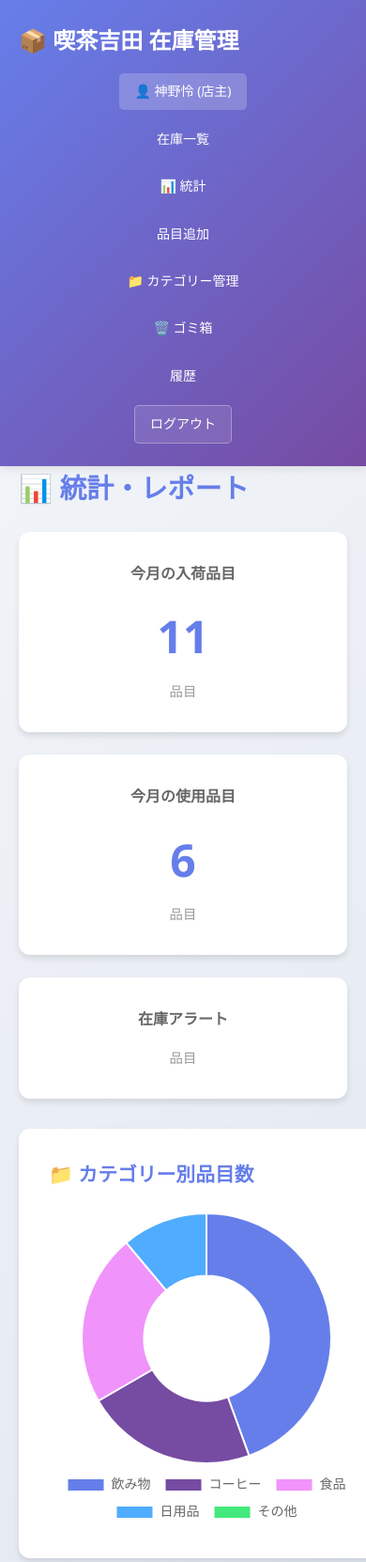
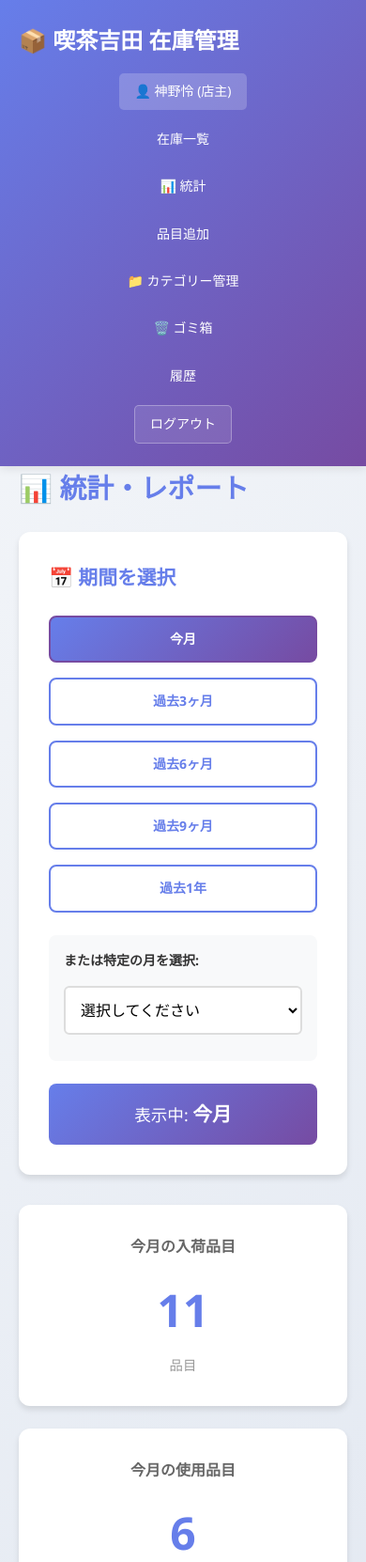
Before and after one commit to ren1225A/zaiko-app, a Flask app: page /statistics in a window 390 px wide. Shown: the top 1662 px of the page at 94% size. Run offline with Flask 3, Linux system fonts and the light colour scheme; a user stored in the database is signed in; data comes from the database, SQL or seed files in the repository; both versions use the stored data as it was after the commit.

Commit message:
コミット２

```diff
--- a/app.py
+++ b/app.py
@@ -294,6 +294,200 @@ def permanent_delete(item_id):
 def statistics():
     conn = get_db()
 
+    # パラメータ取得（月選択・期間選択）
+    selected_period = request.args.get('period', 'current_month')  # current_month, 3months, 6months, 9months, 1year
+    selected_month = request.args.get('month', '')  # 2026-02 形式
+
+    # 期間の計算
+    if selected_period == 'current_month':
+        start_date = "date('now', 'start of month')"
+        period_label = "今月"
+    elif selected_period == '3months':
+        start_date = "date('now', '-3 months')"
+        period_label = "過去3ヶ月"
+    elif selected_period == '6months':
+        start_date = "date('now', '-6 months')"
+        period_label = "過去6ヶ月"
+    elif selected_period == '9months':
+        start_date = "date('now', '-9 months')"
+        period_label = "過去9ヶ月"
+    elif selected_period == '1year':
+        start_date = "date('now', '-1 year')"
+        period_label = "過去1年"
+    elif selected_month:
+        # 特定の月が選択された場合
+        start_date = f"date('{selected_month}-01')"
+        period_label = selected_month.replace('-', '年') + '月'
+    else:
+        start_date = "date('now', 'start of month')"
+        period_label = "今月"
+
+    # 利用可能な月のリスト取得（過去12ヶ月）
+    available_months = conn.execute('''
+        SELECT DISTINCT strftime('%Y-%m', created_at) as month
+        FROM STOCK_TRANSACTIONS
+        WHERE created_at >= date('now', '-12 months')
+        ORDER BY month DESC
+    ''').fetchall()
+
+    # 1. 月別使用量（過去6ヶ月）
+    monthly_usage = conn.execute('''
+        SELECT
+            strftime('%Y-%m', st.created_at) as month,
+            i.name as item_name,
+            SUM(CASE WHEN st.quantity_delta < 0 THEN ABS(st.quantity_delta) ELSE 0 END) as usage
+        FROM STOCK_TRANSACTIONS st
+        JOIN ITEMS i ON st.item_id = i.item_id
+        WHERE st.created_at >= date('now', '-6 months')
+        AND st.reason IN ('使用', '廃棄')
+        GROUP BY month, i.name
+        ORDER BY month DESC
+    ''').fetchall()
+
+    # 2. カテゴリー別在庫割合
+    category_stock = conn.execute('''
+        SELECT
+            c.name as category_name,
+            COUNT(i.item_id) as item_count,
+            SUM(i.current_quantity) as total_quantity
+        FROM CATEGORIES c
+        LEFT JOIN ITEMS i ON c.category_id = i.category_id AND i.is_active = 1
+        GROUP BY c.category_id, c.name
+        ORDER BY item_count DESC
+    ''').fetchall()
+
+    # 3. よく使う品目ランキング（選択期間）
+    if selected_month:
+        # 特定の月
+        top_items_query = f'''
+            SELECT
+                i.name as item_name,
+                i.unit,
+                SUM(CASE WHEN st.quantity_delta < 0 THEN ABS(st.quantity_delta) ELSE 0 END) as total_usage,
+                COUNT(*) as transaction_count
+            FROM STOCK_TRANSACTIONS st
+            JOIN ITEMS i ON st.item_id = i.item_id
+            WHERE strftime('%Y-%m', st.created_at) = '{selected_month}'
+            AND st.reason IN ('使用', '廃棄')
+            GROUP BY i.item_id, i.name, i.unit
+            ORDER BY total_usage DESC
+            LIMIT 10
+        '''
+    else:
+        top_items_query = f'''
+            SELECT
+                i.name as item_name,
+                i.unit,
+                SUM(CASE WHEN st.quantity_delta < 0 THEN ABS(st.quantity_delta) ELSE 0 END) as total_usage,
+                COUNT(*) as transaction_count
+            FROM STOCK_TRANSACTIONS st
+            JOIN ITEMS i ON st.item_id = i.item_id
+            WHERE st.created_at >= {start_date}
+            AND st.reason IN ('使用', '廃棄')
+            GROUP BY i.item_id, i.name, i.unit
+            ORDER BY total_usage DESC
+            LIMIT 10
+        '''
+
+    top_items = conn.execute(top_items_query).fetchall()
+
+    # 3-2. 単位ごとの使用量ランキング
+    units_ranking = {}
+    all_units = conn.execute('SELECT DISTINCT unit FROM ITEMS WHERE is_active = 1 AND unit IS NOT NULL').fetchall()
+
+    for unit_row in all_units:
+        unit = unit_row['unit']
+
+        if selected_month:
+            items_query = f'''
+                SELECT
+                    i.name as item_name,
+                    i.unit,
+                    SUM(CASE WHEN st.quantity_delta < 0 THEN ABS(st.quantity_delta) ELSE 0 END) as total_usage,
+                    COUNT(*) as transaction_count
+                FROM STOCK_TRANSACTIONS st
+                JOIN ITEMS i ON st.item_id = i.item_id
+                WHERE strftime('%Y-%m', st.created_at) = '{selected_month}'
+                AND st.reason IN ('使用', '廃棄')
+                AND i.unit = ?
+                GROUP BY i.item_id, i.name, i.unit
+                ORDER BY total_usage DESC
+                LIMIT 5
+            '''
+        else:
+            items_query = f'''
+                SELECT
+                    i.name as item_name,
+                    i.unit,
+                    SUM(CASE WHEN st.quantity_delta < 0 THEN ABS(st.quantity_delta) ELSE 0 END) as total_usage,
+                    COUNT(*) as transaction_count
+                FROM STOCK_TRANSACTIONS st
+                JOIN ITEMS i ON st.item_id = i.item_id
+                WHERE st.created_at >= {start_date}
+                AND st.reason IN ('使用', '廃棄')
+                AND i.unit = ?
+                GROUP BY i.item_id, i.name, i.unit
+                ORDER BY total_usage DESC
+                LIMIT 5
+            '''
+
+        items = conn.execute(items_query, (unit,)).fetchall()
+
+        if items:
+            units_ranking[unit] = items
+
+    # 4. 在庫アラート（閾値120%以下）
+    low_stock_items = conn.execute('''
+        SELECT
+            i.name as item_name,
+            i.current_quantity,
+            i.min_threshold,
+            i.unit,
+            ROUND((i.current_quantity * 100.0 / i.min_threshold), 1) as percentage
+        FROM ITEMS i
+        WHERE i.is_active = 1
+        AND i.current_quantity <= (i.min_threshold * 1.2)
+        ORDER BY percentage ASC
+    ''').fetchall()
+
+    # 5. 期間の統計サマリー
+    if selected_month:
+        summary_query = f'''
+            SELECT
+                COUNT(DISTINCT CASE WHEN quantity_delta > 0 THEN item_id END) as items_received,
+                COUNT(DISTINCT CASE WHEN quantity_delta < 0 THEN item_id END) as items_used,
+                SUM(CASE WHEN quantity_delta > 0 THEN quantity_delta ELSE 0 END) as total_received,
+                SUM(CASE WHEN quantity_delta < 0 THEN ABS(quantity_delta) ELSE 0 END) as total_used
+            FROM STOCK_TRANSACTIONS
+            WHERE strftime('%Y-%m', created_at) = '{selected_month}'
+        '''
+    else:
+        summary_query = f'''
+            SELECT
+                COUNT(DISTINCT CASE WHEN quantity_delta > 0 THEN item_id END) as items_received,
+                COUNT(DISTINCT CASE WHEN quantity_delta < 0 THEN item_id END) as items_used,
+                SUM(CASE WHEN quantity_delta > 0 THEN quantity_delta ELSE 0 END) as total_received,
+                SUM(CASE WHEN quantity_delta < 0 THEN ABS(quantity_delta) ELSE 0 END) as total_used
+            FROM STOCK_TRANSACTIONS
+            WHERE created_at >= {start_date}
+        '''
+
+    monthly_summary = conn.execute(summary_query).fetchone()
+
+    conn.close()
+
+    return render_template('statistics.html',
+                         monthly_usage=monthly_usage,
+                         category_stock=category_stock,
+                         top_items=top_items,
+                         units_ranking=units_ranking,
+                         low_stock_items=low_stock_items,
+                         monthly_summary=monthly_summary,
+                         available_months=available_months,
+                         selected_period=selected_period,
+                         selected_month=selected_month,
+                         period_label=period_label)
+
     # 1. 月別使用量（過去6ヶ月）
     monthly_usage = conn.execute('''
         SELECT
--- a/static/css/style.css
+++ b/static/css/style.css
@@ -1164,3 +1164,130 @@ footer {
         font-size: 1.2rem;
     }
 }
+/* ========================================
+   期間選択UI
+======================================== */
+.period-selector {
+    background: white;
+    padding: 2rem;
+    border-radius: 12px;
+    box-shadow: 0 4px 6px rgba(0,0,0,0.1);
+    margin-bottom: 2rem;
+}
+
+.period-selector h3 {
+    color: #667eea;
+    margin-bottom: 1.5rem;
+    font-size: 1.3rem;
+}
+
+/* 期間ボタン */
+.period-buttons {
+    display: flex;
+    gap: 1rem;
+    margin-bottom: 1.5rem;
+    flex-wrap: wrap;
+}
+
+.period-btn {
+    padding: 0.75rem 1.5rem;
+    border: 2px solid #667eea;
+    border-radius: 8px;
+    background: white;
+    color: #667eea;
+    text-decoration: none;
+    font-weight: 600;
+    transition: all 0.3s;
+    cursor: pointer;
+}
+
+.period-btn:hover {
+    background: #667eea;
+    color: white;
+    transform: translateY(-2px);
+    box-shadow: 0 4px 8px rgba(102, 126, 234, 0.3);
+}
+
+.period-btn.active {
+    background: linear-gradient(135deg, #667eea 0%, #764ba2 100%);
+    color: white;
+    border-color: #764ba2;
+}
+
+/* 月選択ドロップダウン */
+.month-selector {
+    display: flex;
+    align-items: center;
+    gap: 1rem;
+    margin-bottom: 1.5rem;
+    padding: 1rem;
+    background: #f8f9fa;
+    border-radius: 8px;
+}
+
+.month-selector label {
+    font-weight: 600;
+    color: #333;
+    white-space: nowrap;
+}
+
+.month-selector select {
+    flex: 1;
+    max-width: 300px;
+    padding: 0.75rem;
+    border: 2px solid #ddd;
+    border-radius: 6px;
+    font-size: 1rem;
+    background: white;
+    cursor: pointer;
+    transition: border-color 0.3s;
+}
+
+.month-selector select:hover {
+    border-color: #667eea;
+}
+
+.month-selector select:focus {
+    outline: none;
+    border-color: #667eea;
+    box-shadow: 0 0 0 3px rgba(102, 126, 234, 0.1);
+}
+
+/* 現在の表示期間 */
+.current-period {
+    padding: 1rem;
+    background: linear-gradient(135deg, #667eea 0%, #764ba2 100%);
+    border-radius: 8px;
+    text-align: center;
+}
+
+.period-label {
+    color: white;
+    font-size: 1.1rem;
+}
+
+.period-label strong {
+    font-size: 1.3rem;
+    font-weight: 700;
+}
+
+/* レスポンシブ対応 */
+@media (max-width: 768px) {
+    .period-buttons {
+        flex-direction: column;
+    }
+
+    .period-btn {
+        width: 100%;
+        text-align: center;
+    }
+
+    .month-selector {
+        flex-direction: column;
+        align-items: stretch;
+    }
+
+    .month-selector select {
+        max-width: 100%;
+    }
+}
--- a/templates/statistics.html
+++ b/templates/statistics.html
@@ -2,17 +2,62 @@
 
 {% block content %}
 <h2>📊 統計・レポート</h2>
+<div class="period-selector">
+    <h3>📅 期間を選択</h3>
+
+    <!-- 期間ボタン -->
+    <div class="period-buttons">
+        <a href="{{ url_for('statistics', period='current_month') }}"
+           class="period-btn {% if selected_period == 'current_month' %}active{% endif %}">
+            今月
+        </a>
+        <a href="{{ url_for('statistics', period='3months') }}"
+           class="period-btn {% if selected_period == '3months' %}active{% endif %}">
+            過去3ヶ月
+        </a>
+        <a href="{{ url_for('statistics', period='6months') }}"
+           class="period-btn {% if selected_period == '6months' %}active{% endif %}">
+            過去6ヶ月
+        </a>
+        <a href="{{ url_for('statistics', period='9months') }}"
+           class="period-btn {% if selected_period == '9months' %}active{% endif %}">
+            過去9ヶ月
+        </a>
+        <a href="{{ url_for('statistics', period='1year') }}"
+           class="period-btn {% if selected_period == '1year' %}active{% endif %}">
+            過去1年
+        </a>
+    </div>
+
+    <!-- 月選択ドロップダウン -->
+    <div class="month-selector">
+        <label for="month-select">または特定の月を選択:</label>
+        <select id="month-select" onchange="location.href='{{ url_for('statistics') }}?month=' + this.value">
+            <option value="">選択してください</option>
+            {% for month in available_months %}
+            <option value="{{ month.month }}" {% if selected_month == month.month %}selected{% endif %}>
+                {{ month.month.replace('-', '年') }}月
+            </option>
+            {% endfor %}
+        </select>
+    </div>
+
+    <!-- 現在の表示期間 -->
+    <div class="current-period">
+        <span class="period-label">表示中: <strong>{{ period_label }}</strong></span>
+    </div>
+</div>
 
 <!-- サマリーカード -->
 <div class="stats-summary">
     <div class="summary-card">
-        <h3>今月の入荷品目</h3>
+    <h3>{{ period_label }}の入荷品目</h3>
         <p class="summary-number">{{ monthly_summary.items_received or 0 }}</p>
         <p class="summary-label">品目</p>
     </div>
 
     <div class="summary-card">
-        <h3>今月の使用品目</h3>
+    <h3>{{ period_label }}の使用品目</h3>
         <p class="summary-number">{{ monthly_summary.items_used or 0 }}</p>
         <p class="summary-label">品目</p>
     </div>
@@ -35,7 +80,7 @@
 
     <!-- よく使う品目ランキング -->
     <div class="chart-box wide">
-        <h3>🏆 今月よく使う品目トップ10</h3>
+        <h3>🏆 {{ period_label }}よく使う品目トップ10</h3>
         <canvas id="topItemsChart"></canvas>
     </div>
     <!-- 単位ごとのランキング -->
@@ -89,7 +134,7 @@
 <!-- よく使う品目の詳細テーブル -->
 {% if top_items %}
 <div class="top-items-section">
-    <h3>📋 今月の使用量詳細</h3>
+    <h3>📋 {{ period_label }}の使用量詳細</h3>
     <div class="usage-details-grid">
         {% for item in top_items %}
         <div class="usage-card {% if loop.index <= 3 %}top-rank{% endif %}">
```
Also changed, not shown: zaiko2.db.
